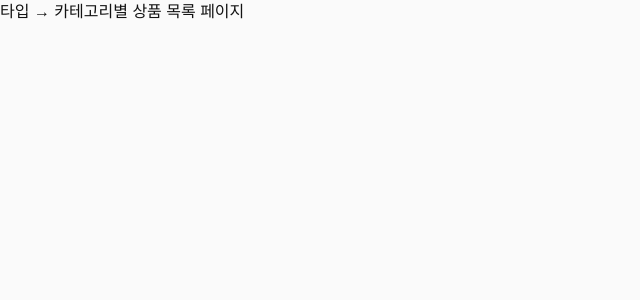
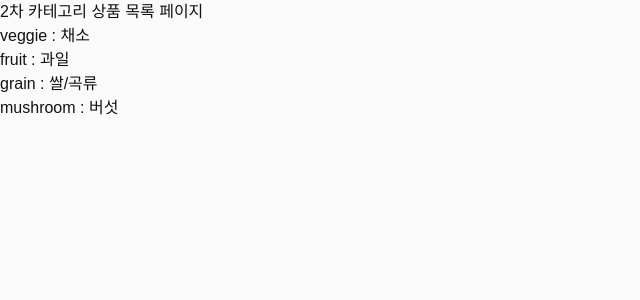
Before and after one commit to jaehyun0620/Final-05-oguogu, a Next.js app: page /product/1/1 in a window 1280 px wide. Shown: the top 300 px of the page, without its empty margins (0-640 px from the left). Built offline with nearby package versions, Linux system fonts and the light colour scheme; a web font is replaced by a local one.

Commit message:
🐳 chore: 라우팅 폴더 구조 확인 및 컴포넌트 함수 내 텍스트 개선 - 특정 페이지가 어떤 페이지인지 확인하기 위한 텍스트 추가 Close #48

```diff
--- a/src/app/(accounts)/(seller)/office/page.tsx
+++ b/src/app/(accounts)/(seller)/office/page.tsx
@@ -1,3 +1,3 @@
 export default function BackOffice() {
-  return <h1>판매자 관리페이지</h1>;
+  return <h1>판매자 관리페이지(하위 링크 정렬된 형태)</h1>;
 }
--- a/src/app/(accounts)/(user)/mypage/page.tsx
+++ b/src/app/(accounts)/(user)/mypage/page.tsx
@@ -1,3 +1,3 @@
 export default function UserMyPage() {
-  return <h1>사용자 마이페이지</h1>;
+  return <h1>사용자 마이페이지(하위 링크 정렬된 형태)</h1>;
 }
--- a/src/app/(accounts)/account/page.tsx
+++ b/src/app/(accounts)/account/page.tsx
@@ -1,3 +1,3 @@
 export default function Account() {
-  return <h1>회원 정보 페이지</h1>;
+  return <h1>회원 정보 확인 페이지</h1>;
 }
--- a/src/app/(accounts)/register/page.tsx
+++ b/src/app/(accounts)/register/page.tsx
@@ -1,4 +1,4 @@
 // 통합 회원가입 페이지
 export default function Register() {
-  return <h1>통합 회원가입 페이지</h1>;
+  return <h1>회원가입 사용자/판매자 선택 페이지</h1>;
 }
--- a/src/app/(exploring)/product/[type]/[category]/page.tsx
+++ b/src/app/(exploring)/product/[type]/[category]/page.tsx
@@ -1,3 +1,11 @@
 export default function ProductListByCategory() {
-  return <h1>타입 → 카테고리별 상품 목록 페이지</h1>;
+  return (
+    <>
+      <h1>2차 카테고리 상품 목록 페이지</h1>
+      <h2>veggie : 채소</h2>
+      <h2>fruit : 과일</h2>
+      <h2>grain : 쌀/곡류</h2>
+      <h2>mushroom : 버섯</h2>
+    </>
+  );
 }
--- a/src/app/(exploring)/product/[type]/page.tsx
+++ b/src/app/(exploring)/product/[type]/page.tsx
@@ -1,3 +1,10 @@
 export default function ProductListByType() {
-  return <h1>타입별 상품 목록 페이지</h1>;
+  return (
+    <>
+      <h1>1차 카테고리 상품 목록 페이지</h1>
+      <h2>crop : 농산물 상품</h2>
+      <h2>experience : 체험 상품</h2>
+      <h2>gardening : 텃밭 상품</h2>
+    </>
+  );
 }
--- a/src/app/(exploring)/search/page.tsx
+++ b/src/app/(exploring)/search/page.tsx
@@ -1,3 +1,3 @@
 export default function Search() {
-  return <h1>검색 페이지</h1>;
+  return <h1>상품 검색 및 검색 결과 페이지</h1>;
 }
```
